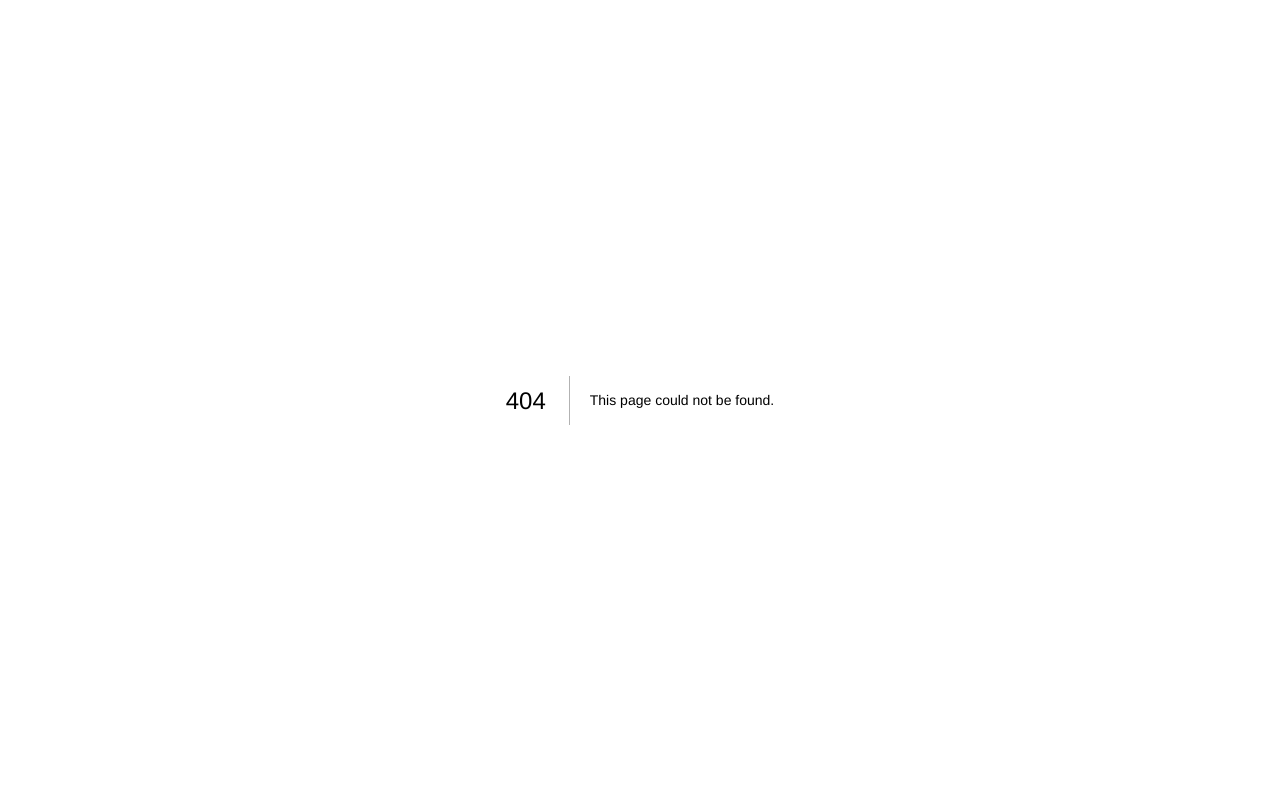
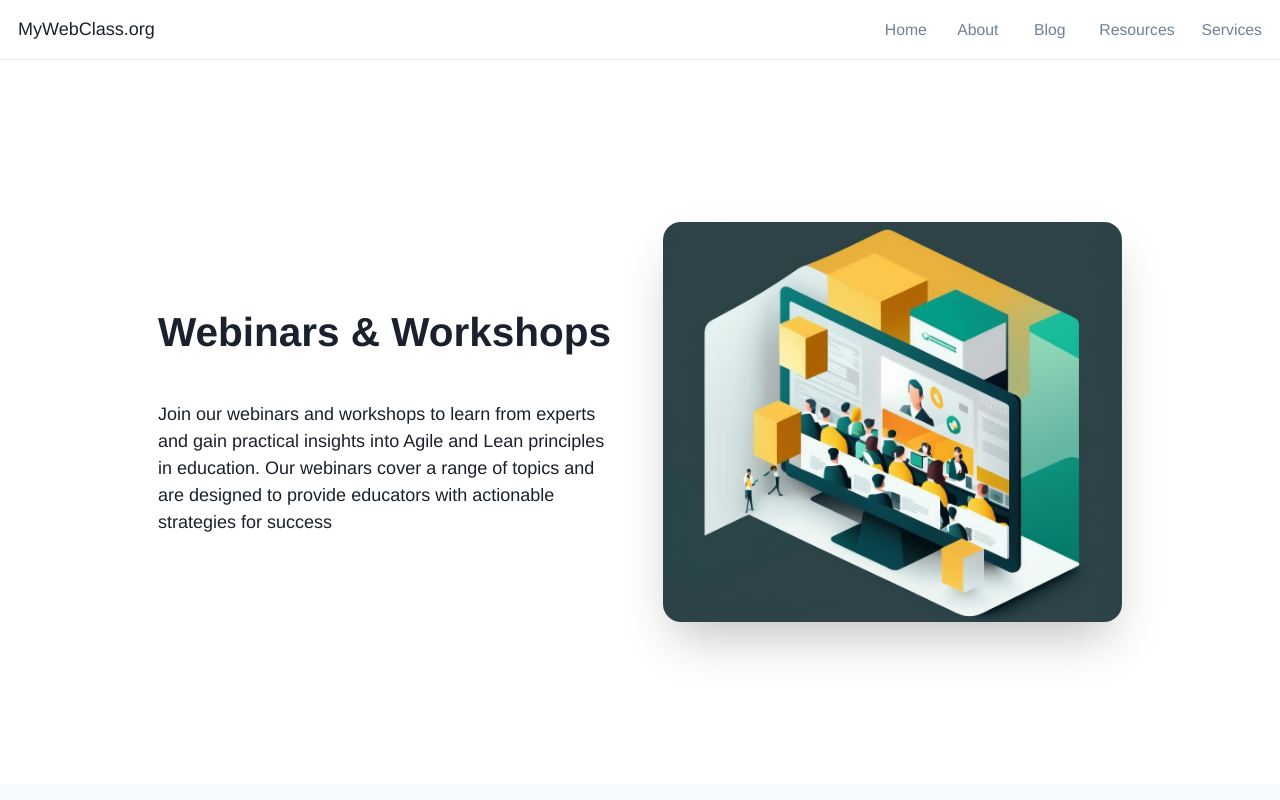
Before and after one commit to jll38/gym-site, a Next.js app: page /resources/workshops in a window 1280 px wide. Before the commit this address had no page. Shown: the top 800 px of the page. Built offline with nearby package versions, Linux system fonts and the light colour scheme.

Commit message:
webinar-workshop page

```diff
--- a/components/navbar.js
+++ b/components/navbar.js
@@ -96,7 +96,7 @@ export default function Navbar() {
                 <MenuItem as={Link} href={'/resources/downloadable-guides'}>
                   Downloadable Guides
                 </MenuItem>
-                <MenuItem as={Link} href={'/resources/webinars-workshops'}>
+                <MenuItem as={Link} href={'/resources/workshops'}>
                   Webinars and Workshops
                 </MenuItem>
                 <MenuItem as={Link} href={'/resources/success'}>
--- /dev/null
+++ b/pages/resources/workshops.js
@@ -0,0 +1,81 @@
+import Testimonials from '../../components/testimonial';
+import { getSortedPostsData } from '../../lib/posts';
+import Layout from '../../components/layout';
+import Head from 'next/head';
+import { siteTitle } from '../../components/layout';
+import { Feature } from '../../components/feature';
+import {
+    Container,
+    Stack,
+    Flex,
+    Box,
+    Heading,
+    Text,
+    Button,
+    Image,
+    Divider,
+    SimpleGrid,
+} from '@chakra-ui/react';
+
+export default function Workshops({ allPostsData }) {
+    return (
+        <Layout>
+            <Head>
+                <title>{siteTitle}</title>
+            </Head>
+            <Container minH='55vh' maxW={'1000px'}>
+                <section name="Who we are">
+                    <Stack
+                        align={'center'}
+                        spacing={{ base: 8, md: 10 }}
+                        py={{ base: 20, md: 28 }}
+                        direction={{ base: 'column', md: 'row' }}>
+                        <Stack flex={1} spacing={{ base: 5, md: 10 }}>
+                            <Heading>Webinars & Workshops</Heading>
+                            <Text>Join our webinars and workshops to learn
+                                from experts and gain practical insights
+                                into Agile and Lean principles in education.
+                                Our webinars cover a range of topics and are
+                                designed to provide educators with actionable
+                                strategies for success</Text>
+                        </Stack>
+                        <Flex
+          flex={1}
+          justify={'center'}
+          align={'center'}
+          position={'relative'}
+          w={'full'}>
+          <Box
+            position={'relative'}
+            height={'400px'}
+            rounded={'2xl'}
+            boxShadow={'2xl'}
+            width={'full'}
+            overflow={'hidden'}>
+            <Image
+              alt={'Hero Image, Classroom full of students learning web development'}
+              fit={'cover'}
+              align={'center'}
+              w={'100%'}
+              h={'400px'}
+              src={
+                '../images/webinar.png'
+              }
+            />
+          </Box>
+        </Flex>
+                    </Stack>
+                </section>
+            </Container>
+        </Layout>
+    );
+}
+
+export async function getStaticProps() {
+    const allPostsData = getSortedPostsData()
+    return {
+        props: {
+            allPostsData
+        }
+    }
+}
```
Also changed, not shown: public/images/webinar.png (added).
